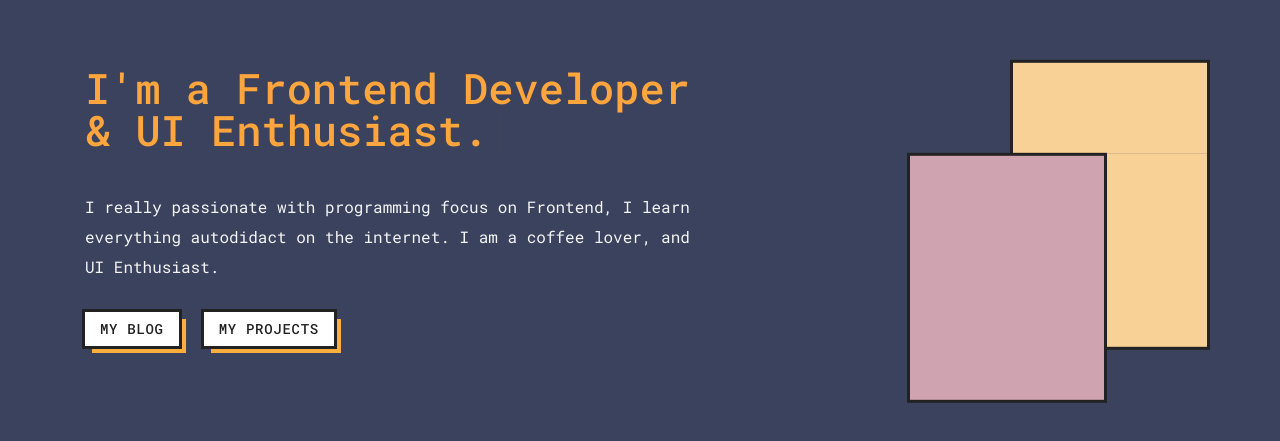
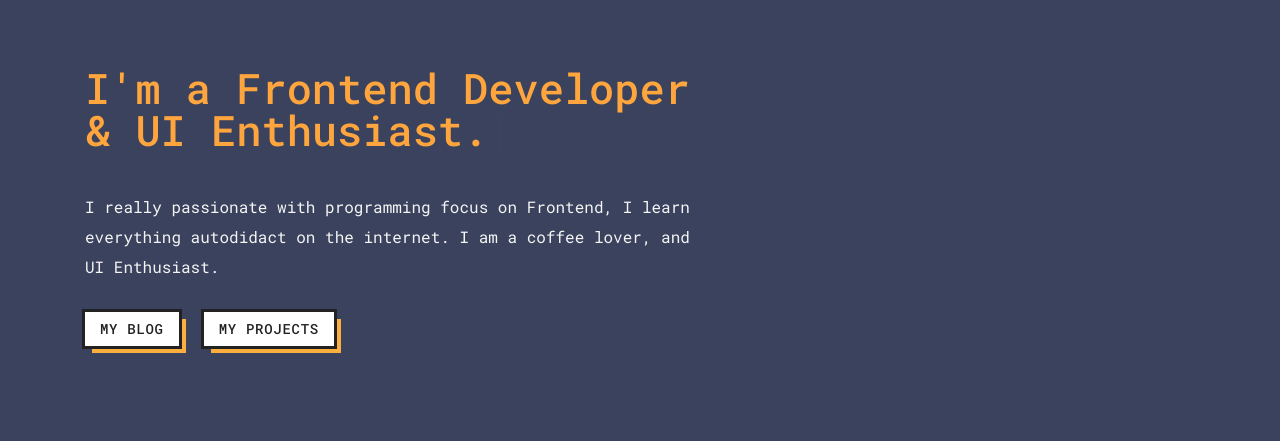
Before and after one commit to iqbalfasri/ibaal.space, a Gatsby site: page / in a window 1280 px wide. Shown: the part 181-622 px from the top of the page. Built offline with nearby package versions, Linux system fonts and the light colour scheme; Gatsby itself is replaced by a stand-in of ours.

Commit message:
Remove box animation

```diff
--- a/src/pages/landing.js
+++ b/src/pages/landing.js
@@ -8,7 +8,7 @@ function LandingPage() {
     <LandingStyled.ViewLanding>
       <Seo title="Homepage" />
       <div className="container" style={{ position: "relative"}}>
-        <div className="box" />
+        {/* <div className="box" /> */}
         <LandingStyled.TitleLanding className="title-landing">
           <Typed
             strings={["I'm a Frontend Developer &amp; UI Enthusiast."]}
```
Also changed, not shown: package.json (line endings or trailing spaces).
